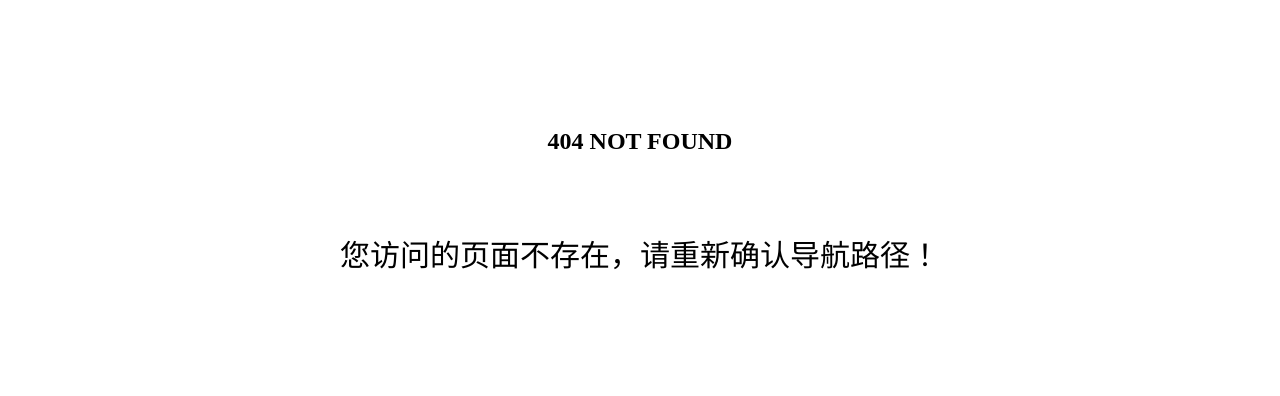
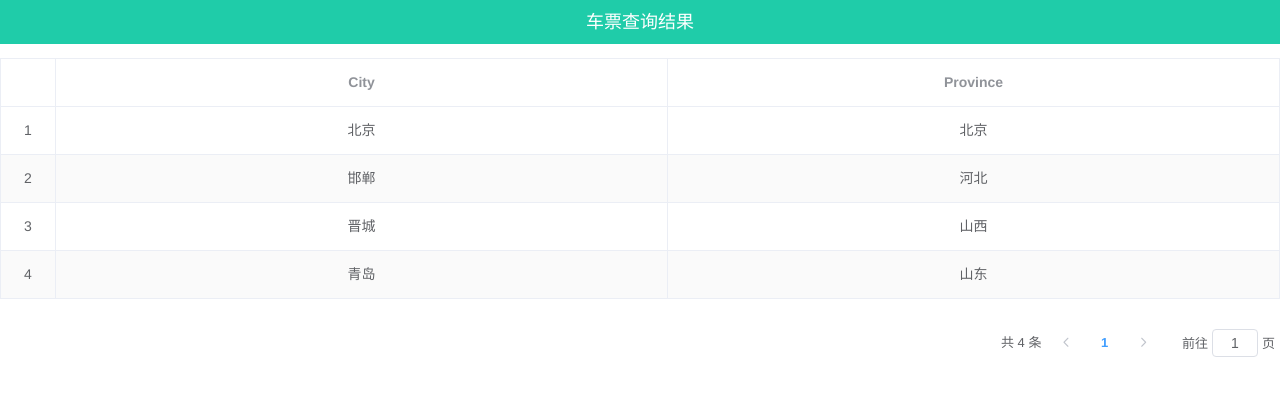
Before and after one commit to niuxingwei/-, a Vue app: page /searchResult in a window 1280 px wide. Before the commit this address led to /404. Shown: the top 396 px of the page. Built offline with nearby package versions, Linux system fonts and the light colour scheme.

Commit message:
车票查询界面更新

```diff
--- a/src/api/login.js
+++ b/src/api/login.js
@@ -2,7 +2,7 @@
  * @Description: 登录请求
  * @Author: your name
  * @Date: 2019-07-06 08:39:24
- * @LastEditTime: 2019-11-01 17:35:55
+ * @LastEditTime: 2019-11-18 21:29:55
  * @LastEditors: Please set LastEditors
  */
 
--- a/src/views/Login/login.vue
+++ b/src/views/Login/login.vue
@@ -1,7 +1,7 @@
 <!--
- * @Author: your name
+ * @Author:牛兴炜
  * @Date: 2019-10-23 21:43:00
- * @LastEditTime: 2019-11-17 09:08:19
+ * @LastEditTime: 2019-11-19 16:44:36
  * @LastEditors: Please set LastEditors
  * @Description: In User Settings Edit
  * @FilePath: \simple-login-master\src\views\Login\index.vue
--- a/src/views/admin/home.vue
+++ b/src/views/admin/home.vue
@@ -1,7 +1,7 @@
 <!--
  * @Author: 牛兴炜
  * @Date: 2019-10-28 22:12:02
- * @LastEditTime: 2019-11-17 20:06:41
+ * @LastEditTime: 2019-11-19 17:08:00
  * @LastEditors: Please set LastEditors
  * @Description: In User Settings Edit
  * @FilePath: \simple-login-master\src\views\admin\home.vue
@@ -18,7 +18,7 @@
           <span></span>
         </li>
       </ul>
-      <br />
+      <br>
       <!--查询购票-->
       <div class="home-train-search">
         <div class="train-search-place clearfix">
@@ -147,6 +147,7 @@ export default {
       history2: "北京-天津南",
       //底部nav当前选中项
       curIndex: 0,
+      fullscreenLoading: false,//是否触发加载事件
       //底部nav数据
       navList: [
         {
@@ -212,7 +213,17 @@ export default {
      */
     search () {
       console.log("查询数据")
-
+      this.$router.push('searchResult')
+      const loading = this.$loading({
+        lock: true,
+        text: 'Loading',
+        spinner: 'el-icon-loading',
+        background: 'rgba(0, 0, 0, 0.7)'
+      });
+      setTimeout(() => {
+        loading.close();
+      }, 2000);
+      // 以下是“清除内容”的历史记录切换
       this.history1 = this.startCity + "-" + this.endCity;
       let temCity = this.history2
       this.history2 = this.history1
--- /dev/null
+++ b/src/views/admin/searchResult.vue
@@ -0,0 +1,111 @@
+<!--
+ * @Author: 牛兴炜
+ * @Date: 2019-11-19 16:39:17
+ * @LastEditTime: 2019-11-19 17:51:48
+ * @LastEditors: Please set LastEditors
+ * @Description: 车票查询结果界面
+ * @FilePath: \12306\src\views\admin\searchResult.vue
+ -->
+<template>
+  <div class="searchResult">
+    <div class="nav">
+      <top-nav :showContent="showContent"></top-nav>
+    </div>
+    <br>
+    <!-- 表格；data:显示的数据;stripe:是否为斑马纹table;highlight-current-row:是否要高亮当前行;border:是否带有纵向边框；v-loading:加载数据时显示 -->
+    <el-table :row-class-name="tableRowClassName" :data="queryTicketTable" stripe highlight-current-row border v-loading="dataListLoading">
+      <el-table-column header-align="center" align="center" width="55" type="index" label="  "></el-table-column>
+      <el-table-column prop="City" header-align="center" align="center" label="City"></el-table-column>
+      <el-table-column prop="Province" header-align="center" align="center" label="Province"></el-table-column>
+    </el-table>
+    <br>
+    <br>
+    <!-- 分页；total：总条目数；current-page：当前页数；page-size：每页显示条目个数;current-change:当前页改变时触发-->
+    <div style="text-align:right">
+      <el-pagination @current-change="currentChangeHandle()" :total="totalPage" :current-page="pageIndex" :page-size="pageSize" layout="total,prev, pager, next, jumper">
+      </el-pagination>
+    </div>
+
+  </div>
+</template>
+<script>
+import TopNav from '@/components/common/topNav/index'
+export default {
+  data () {
+    return {
+      //顶部导航
+      showContent: {
+        showBack: false,
+        titleContent: '车票查询结果'
+      },
+      dataListLoading: false,// 表单加载进度条
+      // 表格
+      queryTicketTable: [],
+      // 分页
+      totalPage: 4,
+      pageIndex: 1,
+      pageSize: 10,
+    }
+  },
+  components: {
+    TopNav
+  },
+  created () {
+    this.getDataList()
+  },
+
+  methods: {
+    /**
+     * @description: 车站信息查询
+     * @param {type}
+     * @return: 车站列表信息
+     */
+    getDataList () {
+      this.dataListLoading = true
+      // 获取数据，最后要将dataListLoading设置为false
+      // alert("数据已获取！")
+      this.queryTicketTable = [
+        { City: '北京', Province: '北京' },
+        { City: '邯郸', Province: '河北' },
+        { City: '晋城', Province: '山西' },
+        { City: '青岛', Province: '山东' }
+      ]
+      this.dataListLoading = false
+    },
+    /**
+     * @description: 表格数据着色，便于观察
+     * @param {type}
+     * @return:
+     */
+    tableRowClassName ({ row, rowIndex }) {
+      if (rowIndex % 2 === 1) {
+        return 'warning-row';
+      } else if (rowIndex % 2 === 0) {
+        return 'success-row';
+      }
+      return '';
+    },
+    /**
+    * @description: 请求对应页的数据
+    * @author：牛兴炜
+    * @param {this.pageIndex（当前页数）}
+    * @return: 对应页的数据
+    */
+    currentChangeHandle (val) {
+    },
+  }
+}
+</script>
+
+<style  scoped>
+.nav {
+  background-color: #1fcca9;
+}
+.el-table .warning-row {
+  background: green;
+}
+
+.el-table .success-row {
+  background: green;
+}
+</style>
```
Also changed, not shown: src/router/index.js (+7 -1 lines), 1 other file (tests, documents, lock files or other folders).
